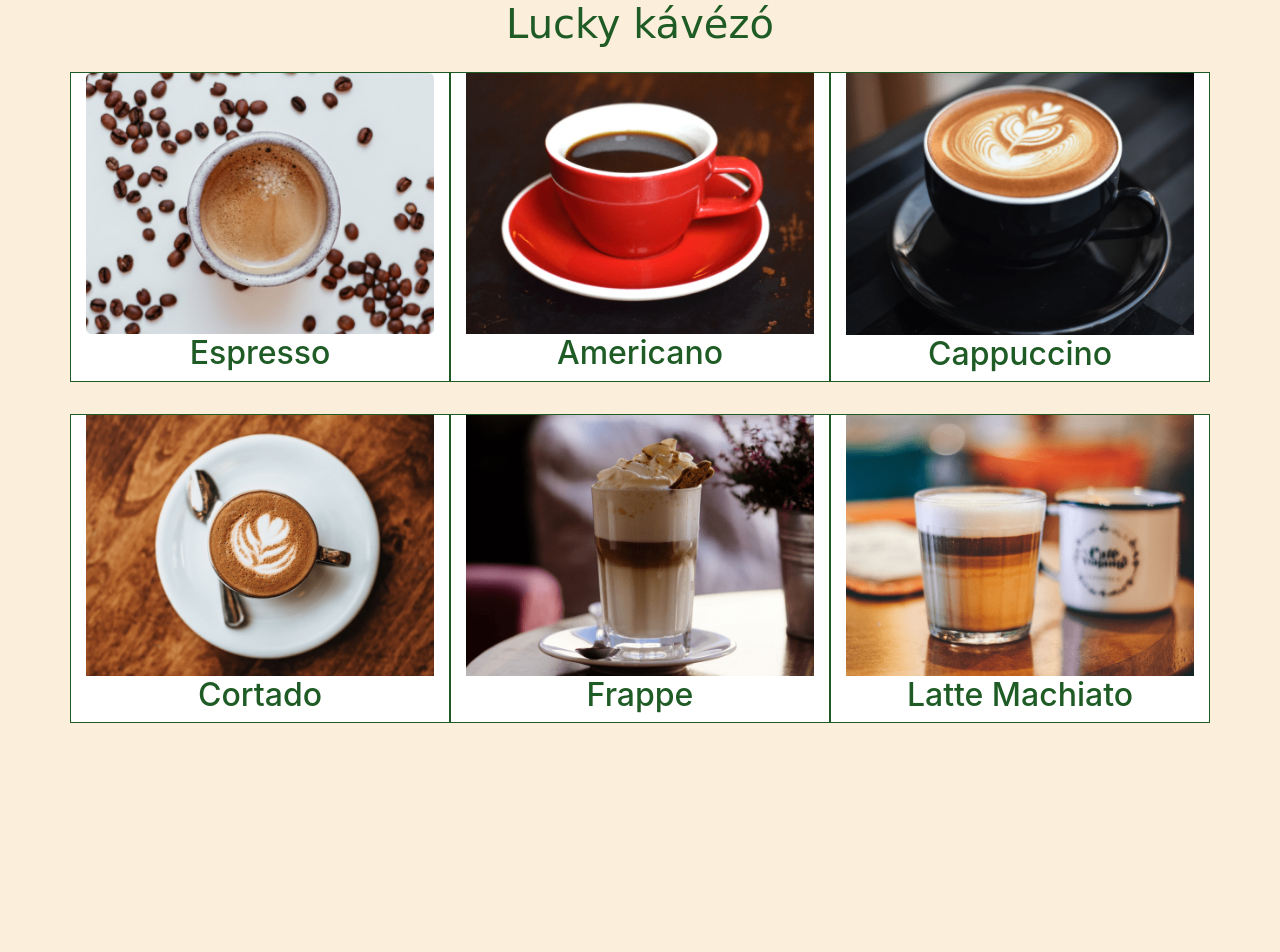
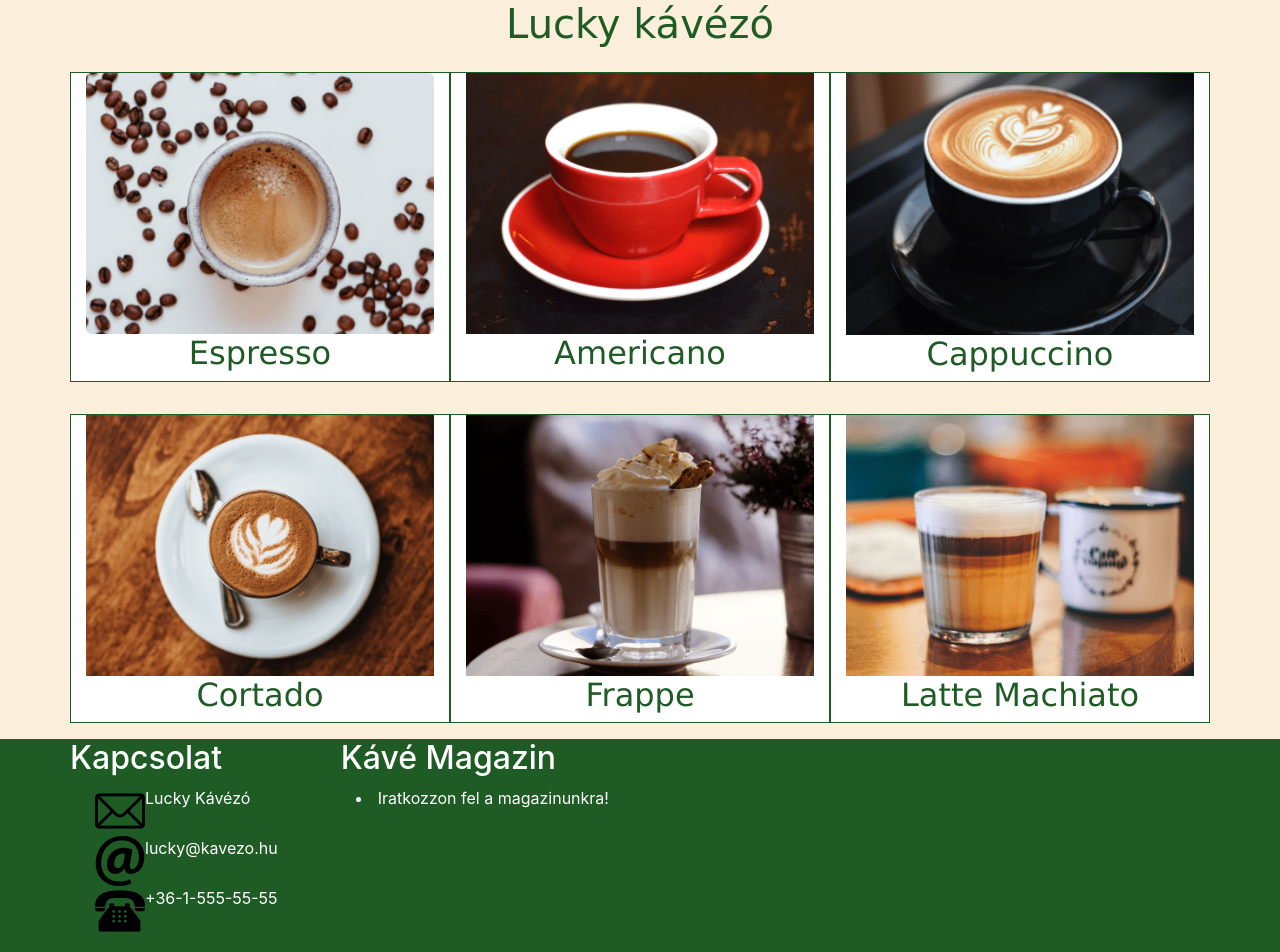
Before and after one commit to TheRedOwl/project_munka, a plain HTML site: page index.html in a window 1280 px wide. Before the commit the page ends 800 px from the top, so only its background shows below. Drawn offline with nearby package versions, Linux system fonts and the light colour scheme; a web font is replaced by a local one.

Commit message:
footer és ikonok

```diff
--- a/index.html
+++ b/index.html
@@ -12,31 +12,59 @@
     <div class="container">
         <h1>Lucky kávézó</h1>
         <div class="row">
-            <div class="col-lg-4  kave">
+            <div class="col-lg-4  kave betu">
                 <img src="./img/Coffee.png" alt="" class="img-fluid">
                 <h2>Espresso</h2>
             </div>
-            <div class="col-lg-4  kave">
+            <div class="col-lg-4  kave betu">
                 <img src="./img/Americano-min.png" alt="" class="img-fluid">
                 <h2>Americano</h2>
             </div>
-            <div class="col-lg-4  kave">
+            <div class="col-lg-4  kave betu">
                 <img src="./img/Cappucino-min.png" alt="" class="img-fluid">
                 <h2>Cappuccino</h2>
             </div>
-            <div class="col-lg-4  kave">
+            <div class="col-lg-4  kave betu">
                 <img src="./img/Cortado-min.png" alt="" class="img-fluid">
                 <h2>Cortado</h2>
             </div>
-            <div class="col-lg-4  kave">
+            <div class="col-lg-4  kave betu">
                 <img src="./img/Frappe-min.png" alt="" class="img-fluid">
                 <h2>Frappe</h2>
             </div>
-            <div class="col-lg-4  kave">
+            <div class="col-lg-4  kave betu">
                 <img src="./img/Latte_Machiato-min.png" alt="" class="img-fluid">
                 <h2>Latte Machiato</h2>
             </div>
         </div>
     </div>
+    <footer>
+        <div class="container">
+            <div class="row">
+                <div class="row-lg-4">
+                    <h2>Kapcsolat</h2>
+                    <ul>
+                        <li class="row jobb">
+                            <img src="./img/mail.png" alt="" class="img-fluid">
+                            Lucky Kávézó
+                        </li>
+                        <li class="row jobb">
+                            <img src="./img/Kukac.png" alt="" class="img-fluid">
+                            lucky@kavezo.hu
+                        </li>
+                        <li class="row jobb">
+                            <img src="./img/Telephone.png" alt="" class="img-fluid">
+                            +36-1-555-55-55
+                        </li>
+                    </ul>
+                </div>
+                <div class="col-lg-4">
+                    <h2>Kávé Magazin</h2>
+                    <li class="col">Iratkozzon fel a magazinunkra!</li>
+                </div>
+            </div>
+            <div class="col-lg-4"></div>
+        </div>
+    </footer>
 </body>
 </html>
--- a/style.css
+++ b/style.css
@@ -16,3 +16,16 @@ h1{
 .hatter{
     background-color: #fbefdb;
 }
+footer{
+    background-color: #1f5b25;
+    color: white;
+}
+.betu{
+    font-family: Verdana, Geneva, Tahoma, sans-serif;
+}
+.bal{
+    margin-left: 1rem;
+}
+.jobb{
+    margin-right: 3rem;
+}
```
Also changed, not shown: img/Kukac.png (added), img/Telephone.png (added), img/mail.png (added).
